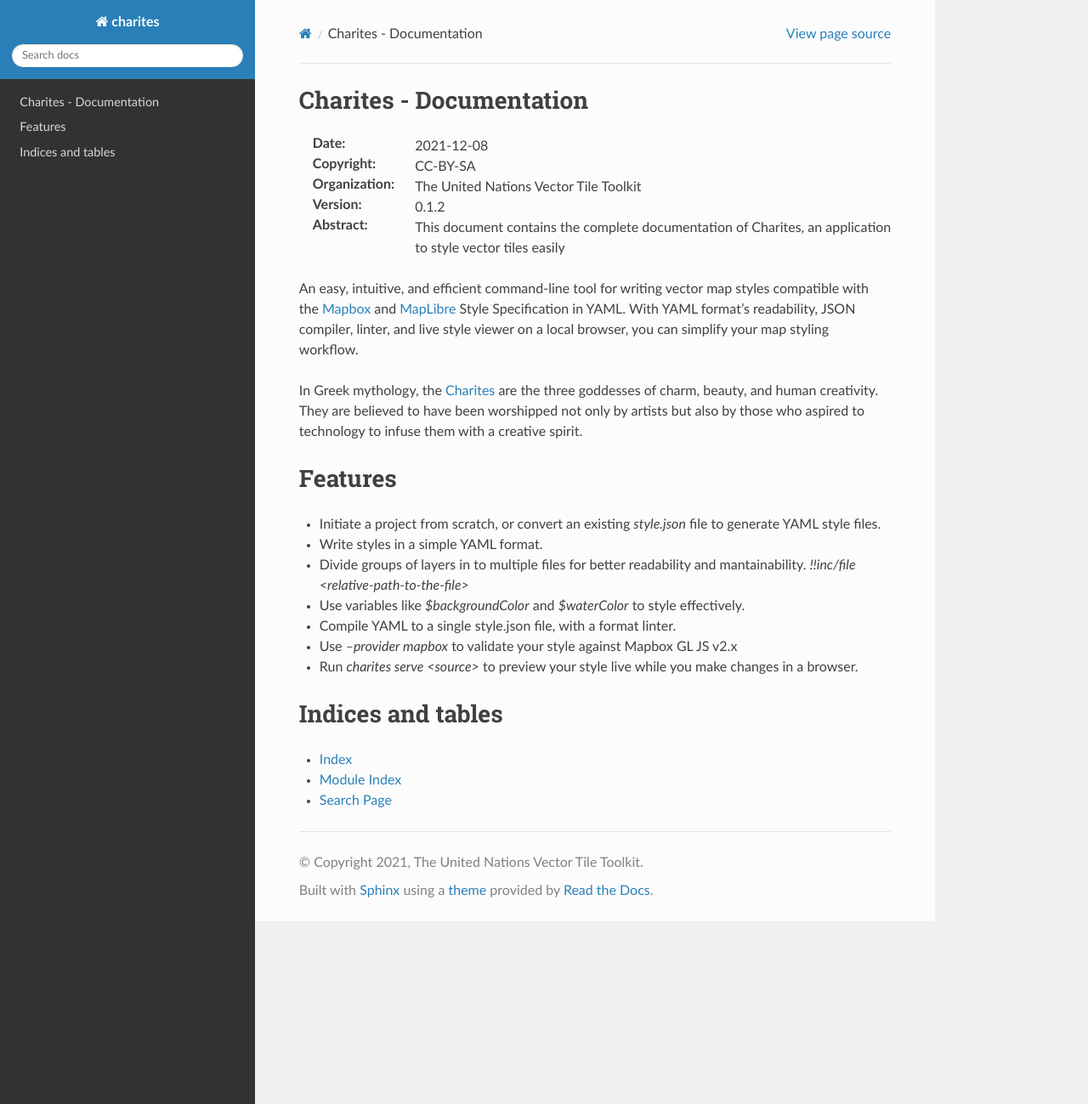
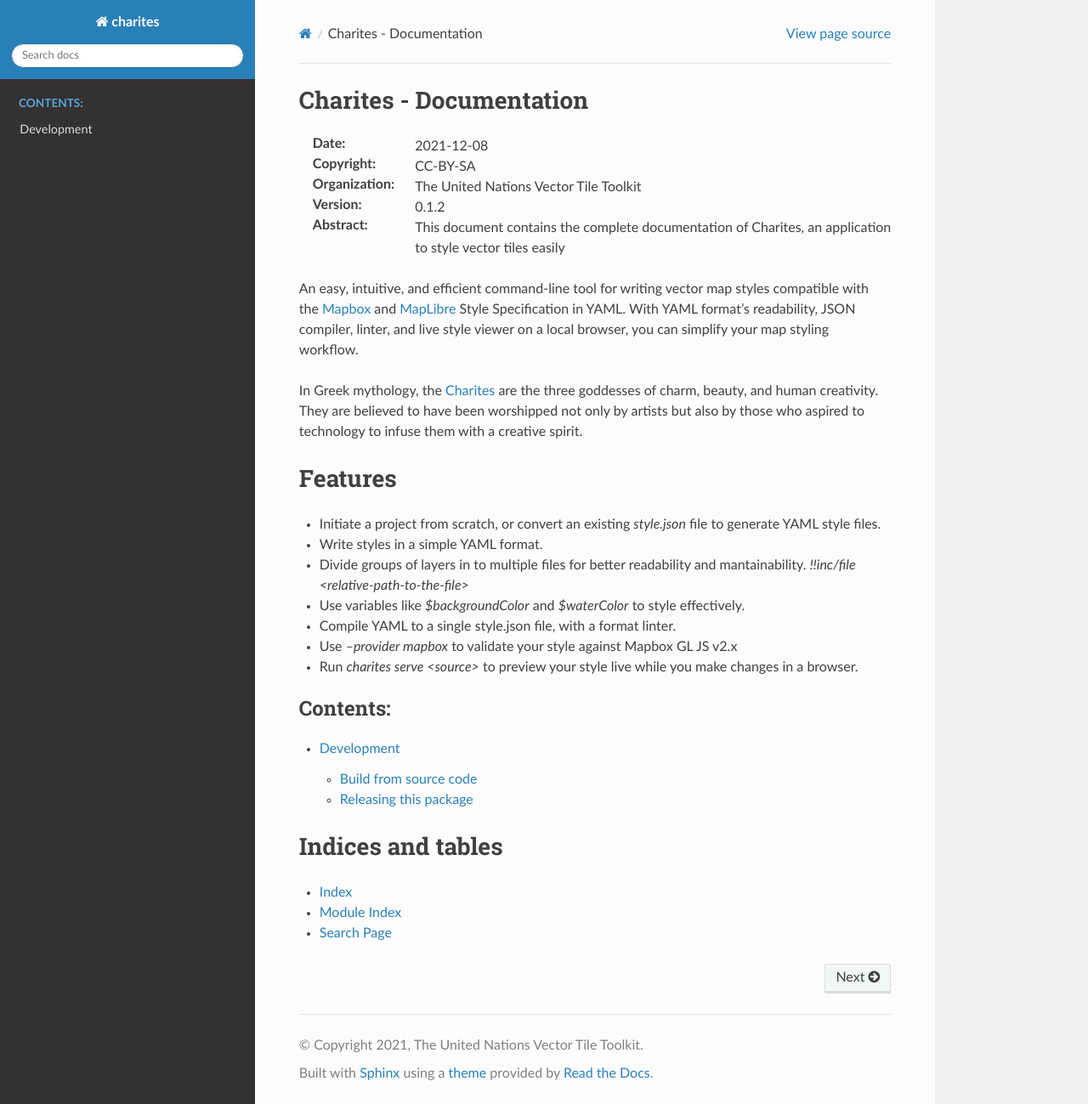
Before and after one commit to unvt/charites, a Sphinx documentation site: the page built from docs/source/index.rst, in a window 1280 px wide and 1299 px high. Shown: the whole window at 85% size. Built offline with Sphinx 7.4.7 and the Read the Docs theme 2.0.0, drawn with Linux system fonts in a browser that asks for light colours; pages that are not in the unit, such as notebooks, are missing from menus; some of the changed lines change nothing that is shown.

Commit message:
added development section

```diff
--- /dev/null
+++ b/docs/source/development/index.rst
@@ -0,0 +1,39 @@
+Development
+===========
+
+Build from source code
+----------------------
+
+The following procedures is how to build and install charites from source code.
+
+.. code-block:: bash
+
+    $ git clone https://github.com/unvt/charites.git
+    $ cd charites
+    $ npm install
+    $ npm run build
+    $ npm install -g .
+
+
+Note. if you have already installed other version's `charites` from npm globally, it might occur some conflicts. Please uninstall all charites from globally by using following commands before installing development version.
+
+.. code-block:: bash
+
+    npm uninstall -g .
+    npm uninstall -g @unvt/charites
+
+Then run:
+
+.. code-block:: bash
+
+    $ charites help
+
+
+Releasing this package
+----------------------
+
+.. code-block:: bash
+
+    $ npm version patch # Or `minor` or `major`
+    $ git push
+    $ git push origin <version>
--- a/docs/source/index.rst
+++ b/docs/source/index.rst
@@ -38,6 +38,7 @@
 
    install/index
    usage/index
+   development/index
 
 Indices and tables
 ==================
```
